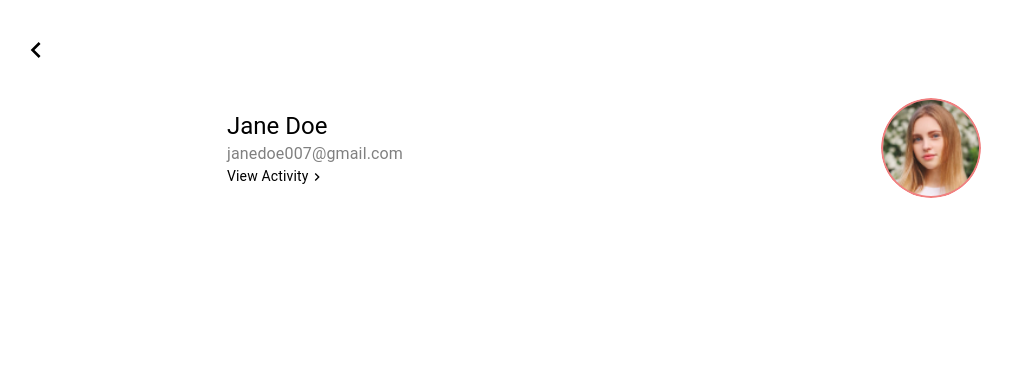
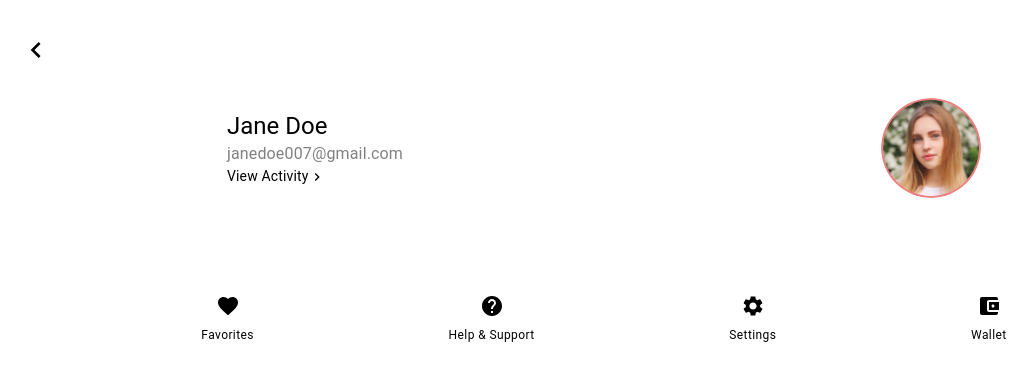
Before and after one commit to Lampnet-Technologies/Fudex-Multivendor-, a React (Create React App) app: page / in a window 1280 px wide. Shown: the top 380 px of the page, without its empty margins (36-1072 px from the left). Built offline with nearby package versions, Linux system fonts and the light colour scheme.

Commit message:
added the icon categories section

```diff
--- a/src/Pages/UserAccount/AccountPage.css
+++ b/src/Pages/UserAccount/AccountPage.css
@@ -66,3 +66,29 @@
     z-index: 2;
     position: relative;
   }
+
+  .icon-categories-container {
+    display: flex;
+    justify-content: center;
+    margin-top: 2rem;
+  }
+
+  .icon-categories {
+    display: flex;
+    justify-content: space-around;
+    width: 1000px;
+    margin-top: 4rem;
+  }
+
+  .icon-category {
+    display: flex;
+    flex-direction: column;
+    align-items: center;
+    justify-content: center;
+  }
+
+  .icon {
+    cursor: pointer;
+    font-size: 2rem;
+    margin-bottom: 0.5rem;
+  }
--- a/src/Pages/UserAccount/AccountPage.jsx
+++ b/src/Pages/UserAccount/AccountPage.jsx
@@ -1,6 +1,10 @@
 import React from 'react';
 import { Container, Typography } from '@mui/material';
 import ChevronIcon from '../../Components/ChevronIcon';
+import FavoriteIcon from '@mui/icons-material/Favorite';
+import HelpIcon from '@mui/icons-material/Help';
+import SettingsIcon from '@mui/icons-material/Settings';
+import AccountBalanceWalletIcon from '@mui/icons-material/AccountBalanceWallet';
 import './AccountPage.css';
 
 const AccountPage = () => {
@@ -35,6 +39,28 @@ const AccountPage = () => {
             />
           </div>
         </div>
+
+        {/*icon categories section*/}
+        <div className='icon-categories-container'>
+        <div className='icon-categories'>
+        <div className="icon-category">
+            <FavoriteIcon className="icon" />
+            <Typography variant="caption">Favorites</Typography>
+          </div>
+          <div className="icon-category">
+            <HelpIcon className="icon" />
+            <Typography variant="caption">Help & Support</Typography>
+          </div>
+          <div className="icon-category">
+            <SettingsIcon className="icon" />
+            <Typography variant="caption">Settings</Typography>
+          </div>
+          <div className="icon-category">
+            <AccountBalanceWalletIcon className="icon" />
+            <Typography variant="caption">Wallet</Typography>
+          </div>
+        </div>
+      </div>
       </Container>
     </>
   );
```
